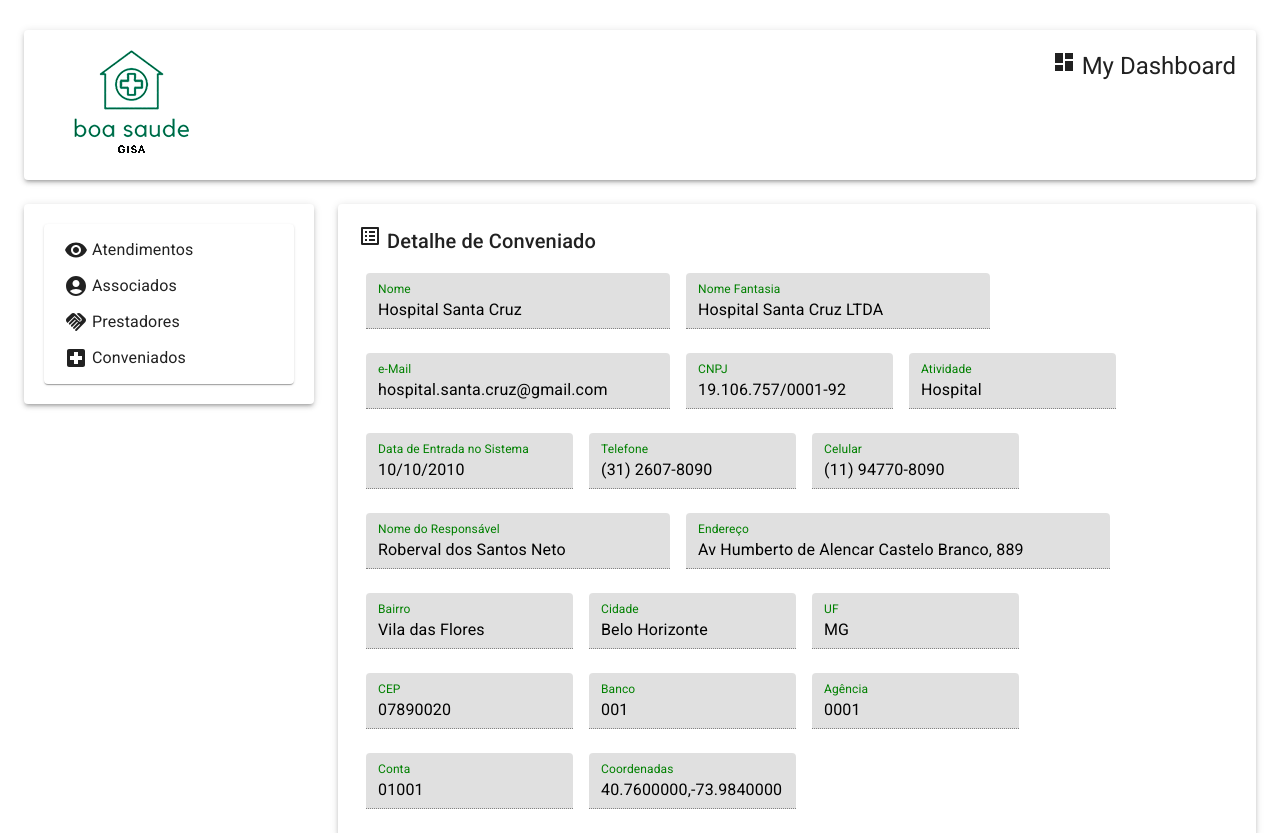
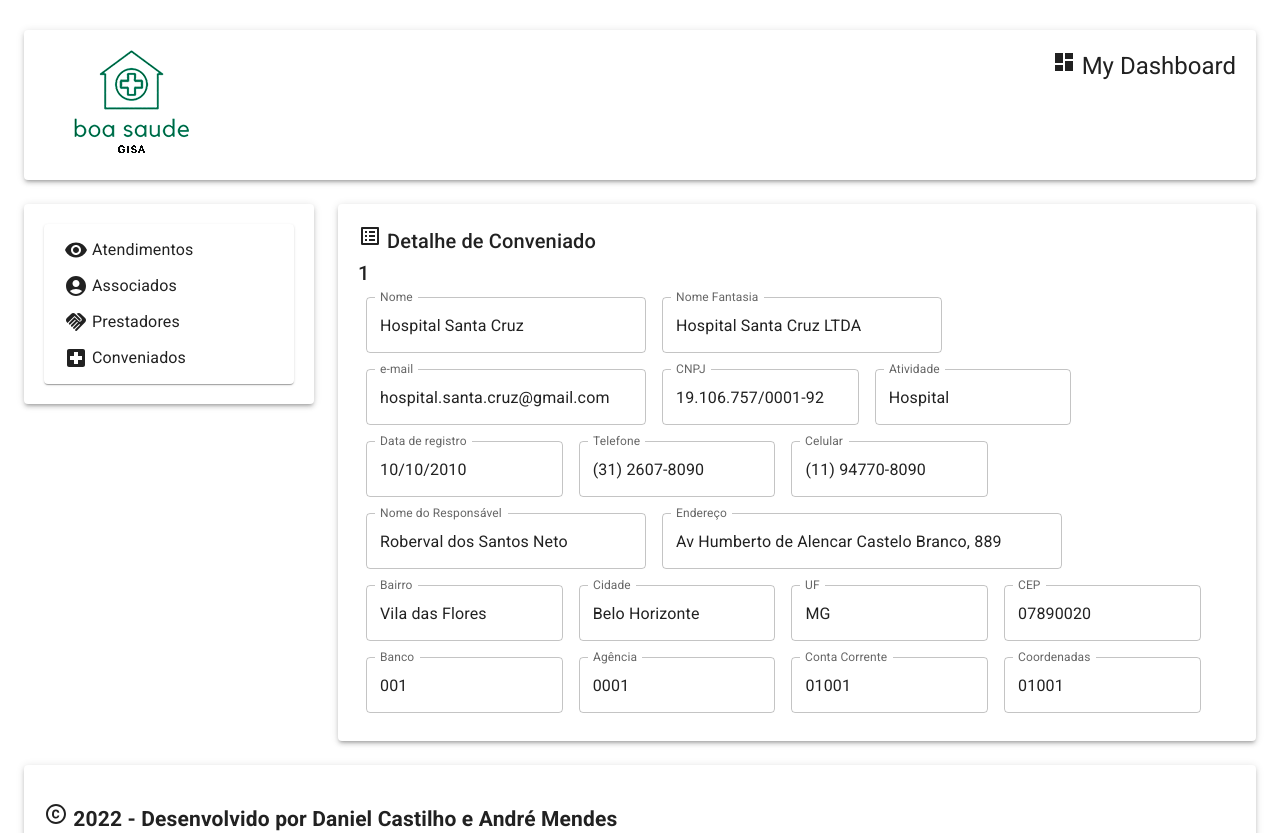
Before and after one commit to andrealoisio/tcc-draft, a React (Create React App) app in the folder apps/gisa-ui/: page /#/detalheConveniados/1 in a window 1280 px wide. Shown: the top 833 px of the page. Built offline with nearby package versions, Linux system fonts and the light colour scheme.

Commit message:
Refatorar DetalheConveniados

```diff
--- a/apps/gisa-ui/src/components/Conveniados/DetalheConveniados.js
+++ b/apps/gisa-ui/src/components/Conveniados/DetalheConveniados.js
@@ -1,45 +1,23 @@
-import React from 'react';
-import PropTypes from 'prop-types';
-import { withStyles } from '@material-ui/core/styles';
-import TextField from '@material-ui/core/TextField';
+import * as React from 'react';
+import Box from '@mui/material/Box';
+import TextField from '@mui/material/TextField';
+import { makeStyles } from "@material-ui/core/styles";
 import Typography from '@mui/material/Typography';
 import ListAltIcon from '@mui/icons-material/ListAlt';
+import MediaQuery from 'react-responsive'
+import { useParams } from "react-router-dom";
 
-// export default function DetalheConveniados() {
-//   const { id } = useParams();
-//   return (
-//           <>
-//             <h1>Code Placeholder</h1>
-//             <h1>{id}</h1>
-//           </>
-//         );
-//       }
-
-const styles = theme => ({
-  container: {
-    display: 'flex',
-    flexWrap: 'wrap',
-  },
-  textFieldTamanhoNome: {
-    width: '280px !important',
-  },
-  textFieldTamanhoEndereco: {
-    width: '400px !important',
-  },
-  textField: {
-    marginLeft: theme.spacing.unit,
-    marginRight: theme.spacing.unit,
+const useStyles = makeStyles((theme) => ({
+  disabled: {
     "& input.Mui-disabled": {
-      color: "black"
-    },
-    "& label.Mui-disabled": {
-      color: "green"
+      color: 'black !important'
     },
   },
-});
-class FilledTextFields extends React.Component {
-
-  state = {
+}));
+export default function DetalheConveniados() {
+  const { id } = useParams();
+  const classes = useStyles();
+  const value = [{
     nome: 'Hospital Santa Cruz',
     nomeFantasia: 'Hospital Santa Cruz LTDA',
     email: 'hospital.santa.cruz@gmail.com',
@@ -58,201 +36,265 @@ class FilledTextFields extends React.Component {
     agencia: '0001',
     conta: '01001',
     cooredanadas: '40.7600000,-73.9840000',
-  };
-
-  handleChange = name => event => {
-    this.setState({
-      [name]: event.target.value,
-    });
-  };
-
-  render() {
-    const { classes } = this.props;
-
+  }];
   return (
     <>
       <Typography variant="h6">
         <ListAltIcon /> Detalhe de Conveniado
       </Typography>
-        {/* <Typography variant="h6">{this.props.id}</Typography> */}
-        <form className={classes.container} noValidate autoComplete="off">
-            <TextField
-              id="filled-name"
+      <Box
+        component="form"
+        sx={{
+          '& .MuiTextField-root': { m: 1, width: '25ch' },
+          overflow: 'hidden',
+          display: 'flex',
+          flexWrap: 'wrap',
+        }}
+        noValidate
+        autoComplete="off"
+      >
+        <Typography variant="h6">{id}</Typography>
+        <div>
+          {value.map((values) => (
+            <>
+              <MediaQuery minWidth="500px">
+                {(matches) =>
+                  matches
+                    ?
+                    <><TextField
+                      multiline
                       label="Nome"
                       className={classes.textField}
-              value={this.state.nome}
-              margin="normal"
-              variant="filled"
-              disabled={true}
                       InputProps={{
                         classes: {
-                  input: classes.textFieldTamanhoNome,
+                          disabled: classes.disabled
                         },
-              }} />
-            <TextField
-              id="filled-name"
+                      }}
+                      value={values.nome}
+                      sx={{ width: '280px !important', }} /><TextField
+                        multiline
                         label="Nome Fantasia"
                         className={classes.textField}
-              value={this.state.nomeFantasia}
-              margin="normal"
-              variant="filled"
-              disabled={true}
                         InputProps={{
                           classes: {
-                  input: classes.textFieldTamanhoNome,
+                            disabled: classes.disabled
                           },
-              }} />
-            <TextField
-              id="filled-name"
-              label="e-Mail"
+                        }}
+                        value={values.nomeFantasia}
+                        sx={{ width: '280px !important', }} /><TextField
+                        multiline
+                        label="e-mail"
                         className={classes.textField}
-              value={this.state.email}
-              margin="normal"
-              variant="filled"
-              disabled={true}
                         InputProps={{
                           classes: {
-                  input: classes.textFieldTamanhoNome,
+                            disabled: classes.disabled
                           },
-              }} />
+                        }}
+                        value={values.email}
+                        sx={{ width: '280px !important', }} /></>
+                    : <><TextField
+                      multiline
+                      label="Nome"
+                      className={classes.textField}
+                      InputProps={{
+                        classes: {
+                          disabled: classes.disabled
+                        },
+                      }}
+                      value={values.nome}
+                      sx={{ width: '80% !important', }} /><TextField
+                        multiline
+                        label="Nome Fantasia"
+                        className={classes.textField}
+                        InputProps={{
+                          classes: {
+                            disabled: classes.disabled
+                          },
+                        }}
+                        value={values.nomeFantasia}
+                        sx={{ width: '80% !important', }} /><TextField
+                        multiline
+                        label="e-mail"
+                        className={classes.textField}
+                        InputProps={{
+                          classes: {
+                            disabled: classes.disabled
+                          },
+                        }}
+                        value={values.email}
+                        sx={{ width: '80% !important', }} /></>
+                }
+              </MediaQuery>
               <TextField
-              id="filled-name"
                 label="CNPJ"
                 className={classes.textField}
-              value={this.state.cnpj}
-              margin="normal"
-              variant="filled"
-              disabled={true} />
+                InputProps={{
+                  classes: {
+                    disabled: classes.disabled
+                  },
+                }}
+                value={values.cnpj} />
               <TextField
-              id="filled-name"
                 label="Atividade"
                 className={classes.textField}
-              value={this.state.atividade}
-              margin="normal"
-              variant="filled"
-              disabled={true} />
+                InputProps={{
+                  classes: {
+                    disabled: classes.disabled
+                  },
+                }}
+                value={values.atividade} />
               <TextField
-              id="filled-name"
-              label="Data de Entrada no Sistema"
+                label="Data de registro"
                 className={classes.textField}
-              value={this.state.dataRegistro}
-              margin="normal"
-              variant="filled"
-              disabled={true} />
+                InputProps={{
+                  classes: {
+                    disabled: classes.disabled
+                  },
+                }}
+                value={values.dataRegistro} />
               <TextField
-              id="filled-name"
                 label="Telefone"
                 className={classes.textField}
-              value={this.state.telefone}
-              margin="normal"
-              variant="filled"
-              disabled={true} />
+                InputProps={{
+                  classes: {
+                    disabled: classes.disabled
+                  },
+                }}
+                value={values.telefone} />
               <TextField
-              id="filled-name"
                 label="Celular"
                 className={classes.textField}
-              value={this.state.celular}
-              margin="normal"
-              variant="filled"
-              disabled={true} />
-            <TextField
-              id="filled-name"
+                InputProps={{
+                  classes: {
+                    disabled: classes.disabled
+                  },
+                }}
+                value={values.celular} />
+              <MediaQuery minWidth="500px">
+                {(matches) =>
+                  matches
+                    ?
+                    <><TextField
+                      multiline
                       label="Nome do Responsável"
                       className={classes.textField}
-              value={this.state.nomeResponsavel}
-              margin="normal"
-              variant="filled"
-              disabled={true}
                       InputProps={{
                         classes: {
-                  input: classes.textFieldTamanhoNome,
+                          disabled: classes.disabled
                         },
-              }} />
-            <TextField
-              id="filled-name"
+                      }}
+                      value={values.nomeResponsavel}
+                      sx={{ width: '280px !important', }} /><TextField
+                        multiline
                         label="Endereço"
                         className={classes.textField}
-              value={this.state.endereco}
-              margin="normal"
-              variant="filled"
-              disabled={true}
                         InputProps={{
                           classes: {
-                  input: classes.textFieldTamanhoEndereco,
+                            disabled: classes.disabled
                           },
-              }} />
+                        }}
+                        value={values.endereco}
+                        sx={{ width: '400px !important', }} /></>
+                    :
+                    <><TextField
+                      multiline
+                      label="Nome do Responsável"
+                      className={classes.textField}
+                      InputProps={{
+                        classes: {
+                          disabled: classes.disabled
+                        },
+                      }}
+                      value={values.nomeResponsavel}
+                      sx={{ width: '80% !important', }} /><TextField
+                        multiline
+                        label="Endereço"
+                        className={classes.textField}
+                        InputProps={{
+                          classes: {
+                            disabled: classes.disabled
+                          },
+                        }}
+                        value={values.endereco}
+                        sx={{ width: '80% !important', }} /></>
+                }
+              </MediaQuery>
               <TextField
-              id="filled-name"
                 label="Bairro"
                 className={classes.textField}
-              value={this.state.bairro}
-              margin="normal"
-              variant="filled"
-              disabled={true} />
+                InputProps={{
+                  classes: {
+                    disabled: classes.disabled
+                  },
+                }}
+                value={values.bairro} />
               <TextField
-              id="filled-name"
                 label="Cidade"
                 className={classes.textField}
-              value={this.state.cidade}
-              margin="normal"
-              variant="filled"
-              disabled={true} />
+                InputProps={{
+                  classes: {
+                    disabled: classes.disabled
+                  },
+                }}
+                value={values.cidade} />
               <TextField
-              id="filled-name"
                 label="UF"
                 className={classes.textField}
-              value={this.state.uf}
-              margin="normal"
-              variant="filled"
-              disabled={true} />
+                InputProps={{
+                  classes: {
+                    disabled: classes.disabled
+                  },
+                }}
+                value={values.uf} />
               <TextField
-              id="filled-name"
                 label="CEP"
                 className={classes.textField}
-              value={this.state.cep}
-              margin="normal"
-              variant="filled"
-              disabled={true} />
+                InputProps={{
+                  classes: {
+                    disabled: classes.disabled
+                  },
+                }}
+                value={values.cep} />
               <TextField
-              id="filled-name"
                 label="Banco"
                 className={classes.textField}
-              value={this.state.banco}
-              margin="normal"
-              variant="filled"
-              disabled={true} />
+                InputProps={{
+                  classes: {
+                    disabled: classes.disabled
+                  },
+                }}
+                value={values.banco} />
               <TextField
-              id="filled-name"
                 label="Agência"
                 className={classes.textField}
-              value={this.state.agencia}
-              margin="normal"
-              variant="filled"
-              disabled={true} />
+                InputProps={{
+                  classes: {
+                    disabled: classes.disabled
+                  },
+                }}
+                value={values.agencia} />
               <TextField
-              id="filled-name"
-              label="Conta"
+                label="Conta Corrente"
                 className={classes.textField}
-              value={this.state.conta}
-              margin="normal"
-              variant="filled"
-              disabled={true} />
+                InputProps={{
+                  classes: {
+                    disabled: classes.disabled
+                  },
+                }}
+                value={values.conta} />
               <TextField
-              id="filled-name"
                 label="Coordenadas"
                 className={classes.textField}
-              value={this.state.cooredanadas}
-              margin="normal"
-              variant="filled"
-              disabled={true} />
-          </form>
+                InputProps={{
+                  classes: {
+                    disabled: classes.disabled
+                  },
+                }}
+                value={values.conta} />
+            </>
+          ))}
+        </div>
+      </Box>
     </>
   );
 }
-}
-
-FilledTextFields.propTypes = {
-  classes: PropTypes.object.isRequired,
-};
-
-export default withStyles(styles)(FilledTextFields);
--- a/apps/gisa-ui/src/components/Rotas.js
+++ b/apps/gisa-ui/src/components/Rotas.js
@@ -2,7 +2,7 @@ import { Routes, Route } from "react-router-dom";
 import DataTable from './DataTable';
 import Home from './Home';
 import ConveniadoForm from './Conveniados/ConveniadoForm';
-import GetIdConveniado from './Conveniados/GetIdConveniado';
+import DetalheConveniados from './Conveniados/DetalheConveniados';
 import MainContent from './MainContent';
 
 const Rotas = () => {
@@ -12,7 +12,7 @@ const Rotas = () => {
         <Route path="home" element={<Home />} />
         <Route path="datatable" element={<DataTable />} />
         <Route path="form" element={<ConveniadoForm />} />
-        <Route path="detalheConveniados/:id" element={<GetIdConveniado />} />
+        <Route path="detalheConveniados/:id" element={<DetalheConveniados />} />
     </Routes>
   );
 };
```
Lines whose indentation alone changed are shown as unchanged.
